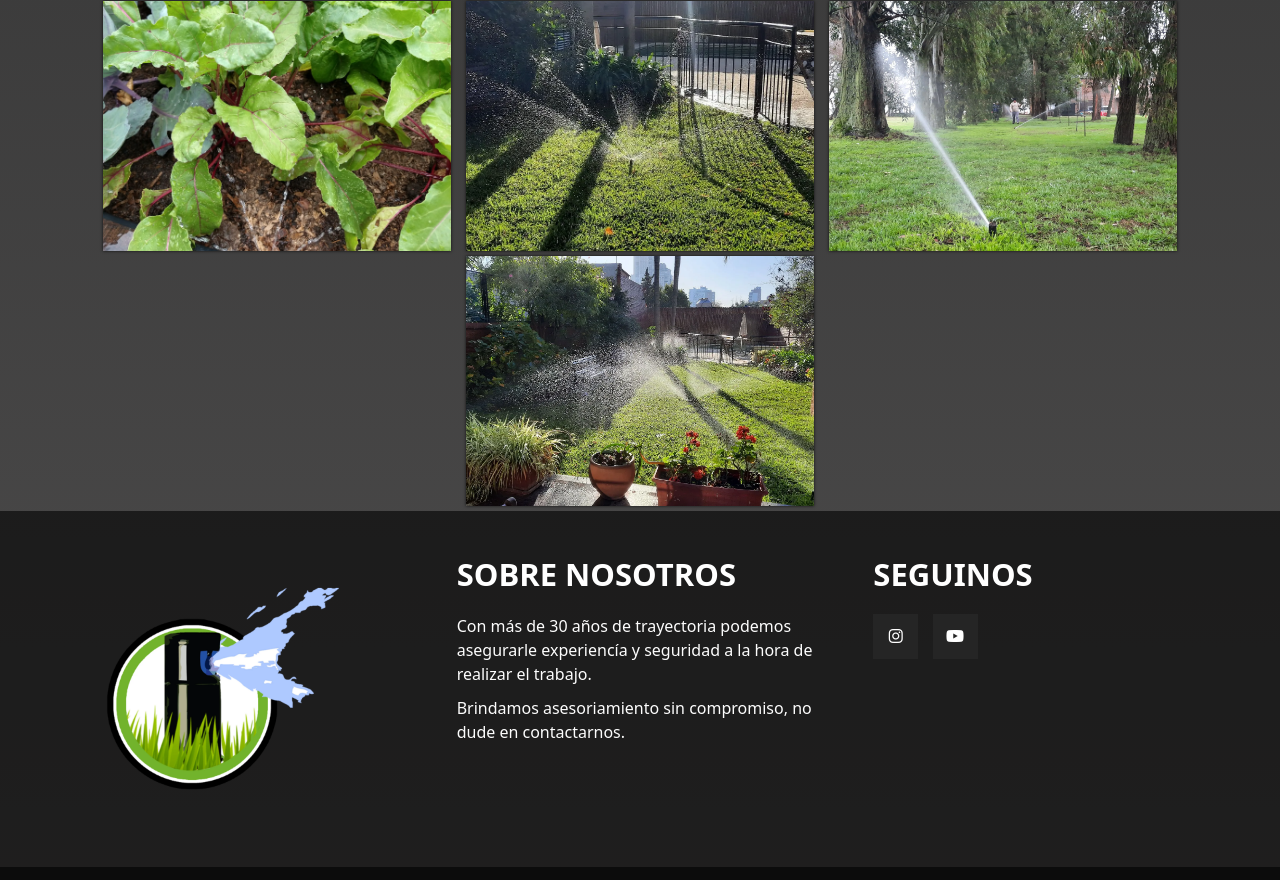
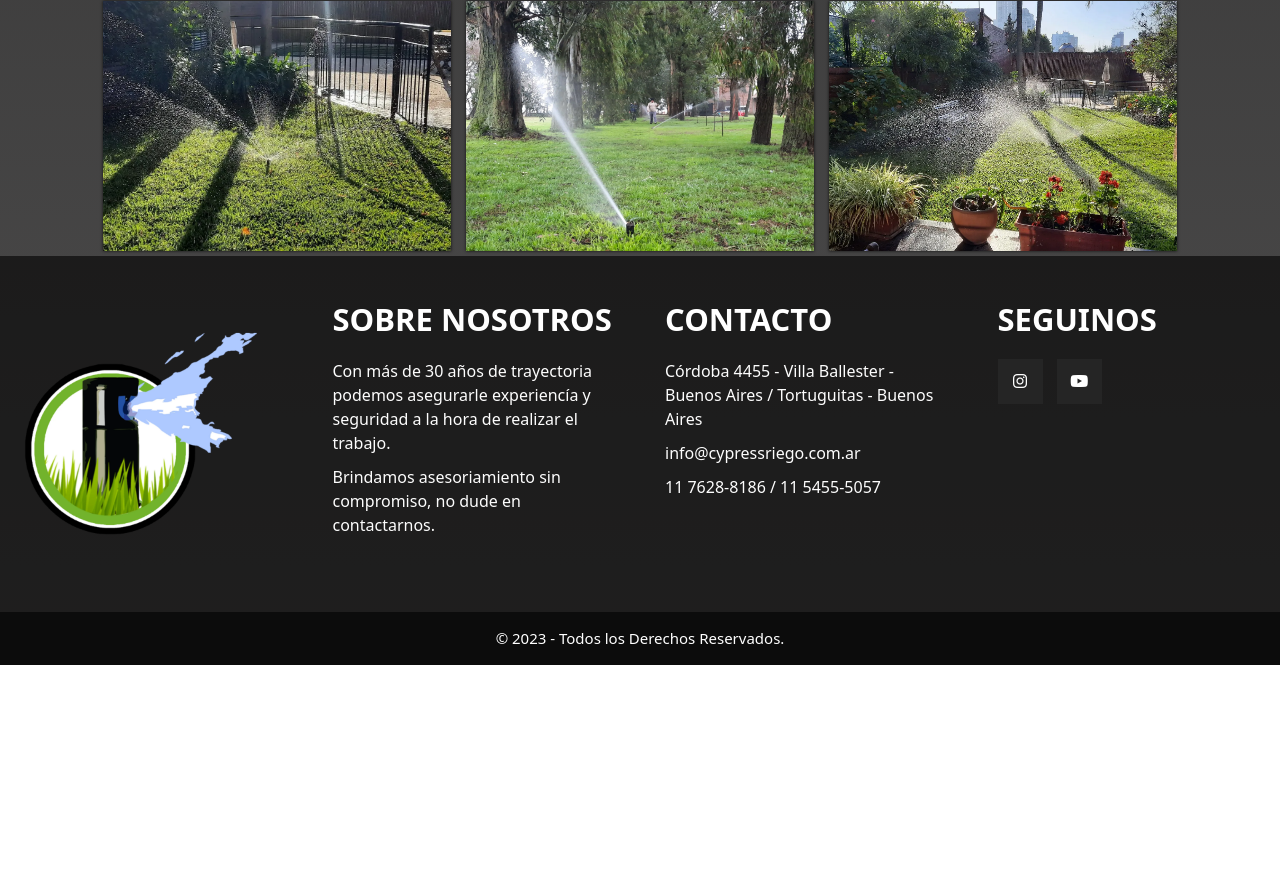
Before and after one commit to guidonarracci/webPageProject, a website: page pages/irrigation-systems.html in a window 1280 px wide. Shown: the part 1902-2782 px from the top of the page. After the commit the page ends 2567 px from the top, so only its background shows below. Drawn offline with nearby package versions, Linux system fonts and the light colour scheme.

Commit message:
cambios generales

```diff
--- a/pages/irrigation-systems.html
+++ b/pages/irrigation-systems.html
@@ -101,12 +101,6 @@
                 </div>
                 <div class="image">
                     <img src="../media/trabajo18.webp" alt="img">
-                    <div class="overlay">
-                        <h2></h2>
-                    </div>
-                </div>
-                <div class="image">
-                    <img src="../media/trabajo21.webp" alt="img">
                     <div class="overlay">
                         <h2></h2>
                     </div>
@@ -225,6 +219,12 @@
                   <p>Brindamos asesoriamiento sin compromiso, no dude en contactarnos.</p>
               </div>
               <div class="box">
+                <h2>CONTACTO</h2>
+                <p>Córdoba 4455 - Villa Ballester - Buenos Aires / Tortuguitas - Buenos Aires</p>
+                <p>info@cypressriego.com.ar</p>
+                <p>11 7628-8186  /  11 5455-5057</p>
+              </div>
+              <div class="box">
                   <h2>SEGUINOS</h2>
                   <div class="social-media">
                     <a href="https://www.instagram.com/riegoscypress/" class="fa fa-instagram"  target="_blank"></a>
--- a/scss/layout/footer.scss
+++ b/scss/layout/footer.scss
@@ -5,10 +5,10 @@
 	background-color: $background-color_1;
 	.group-1 {
 		width: 100%;
-		max-width: 1200px;
+		max-width: 1500px;
 		margin: auto;
 		display: grid;
-		grid-template-columns: repeat(3, 1fr);
+		grid-template-columns: repeat(4, 1fr);
 		grid-gap: 50px;
 		padding: 45px 0px;
 		.box {
```
Also changed, not shown: index.html (+6 -0 lines), pages/about-us.html (+6 -0 lines), pages/automations.html (+6 -0 lines), pages/contact-us.html (+6 -0 lines), pages/maintenance.html (+7 -1 lines), css/app.css.
